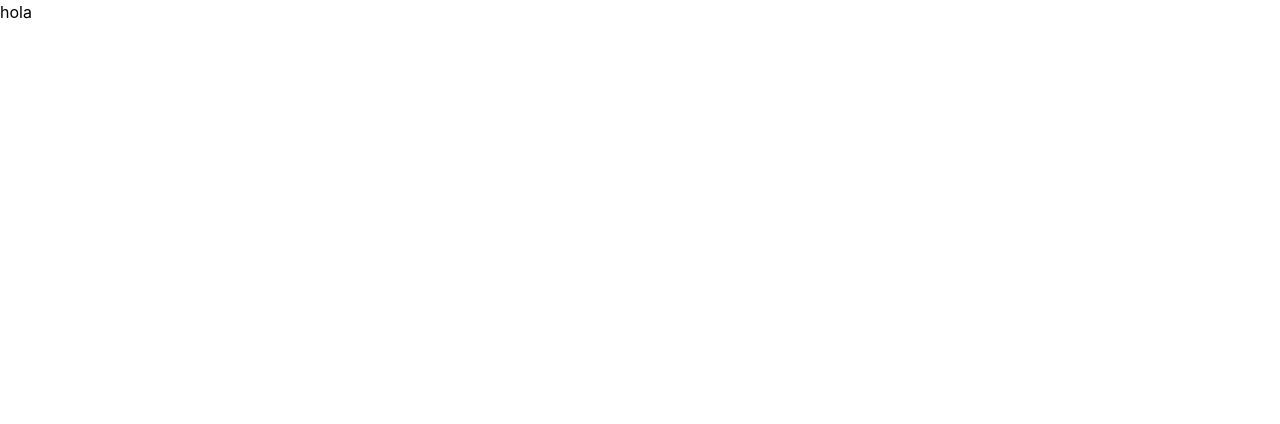
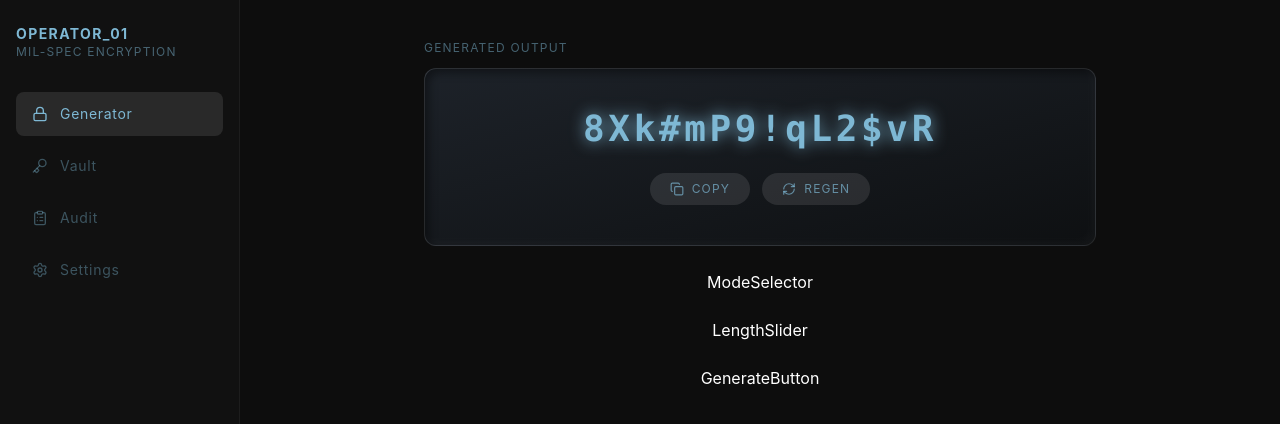
Before and after one commit to Jegdjegd/PassGen, a React (Vite) app: page / in a window 1280 px wide. Shown: the top 424 px of the page. Built offline with nearby package versions, Linux system fonts and the light colour scheme.

Commit message:
feat:componentes OutputDisplay completado con estilos

```diff
--- a/package.json
+++ b/package.json
@@ -10,6 +10,7 @@
     "preview": "vite preview"
   },
   "dependencies": {
+    "lucide-react": "^1.7.0",
     "react": "^19.2.4",
     "react-dom": "^19.2.4"
   },
--- a/src/App.jsx
+++ b/src/App.jsx
@@ -1,8 +1,21 @@
+import Sidebar from './components/Sidebar'
+import OutputDisplay from './components/OutputDisplay'
+import ModeSelector from './components/ModeSelector'
+import LengthSlider from './components/LengthSlider'
+import GenerateButton from './components/GenerateButton'
+
 function App() {
-  return(
-  <div>
-    <h1>hola</h1>
-  </div>
+  return (
+    <div className="flex min-h-screen bg-[#0d0d0d] text-white">
+      <Sidebar />
+      <main className="flex flex-col items-center flex-1 px-6 py-10 gap-6">
+        <OutputDisplay />
+        <ModeSelector />
+        <LengthSlider />
+        <GenerateButton />
+      </main>
+    </div>
   )
 }
+
 export default App
--- /dev/null
+++ b/src/components/GenerateButton.jsx
@@ -0,0 +1,5 @@
+function GenerateButton() {
+  return <div>GenerateButton</div>
+}
+
+export default GenerateButton
--- /dev/null
+++ b/src/components/LengthSlider.jsx
@@ -0,0 +1,5 @@
+function LengthSlider() {
+  return <div>LengthSlider</div>
+}
+
+export default LengthSlider
--- /dev/null
+++ b/src/components/ModeSelector.jsx
@@ -0,0 +1,5 @@
+function ModeSelector() {
+  return <div>ModeSelector</div>
+}
+
+export default ModeSelector
--- /dev/null
+++ b/src/components/OutputDisplay.jsx
@@ -0,0 +1,31 @@
+import { Copy, RefreshCw } from 'lucide-react'
+
+const ACCENT = '#7eb8d4'
+
+const btnClass = "flex items-center gap-2 px-5 py-2 rounded-full bg-white/10 text-[#7eb8d4]/70 text-xs tracking-widest hover:bg-white/20 cursor-pointer"
+
+function OutputDisplay() {
+  return (
+    <div className="w-full max-w-2xl">
+
+      <p className="text-[#7eb8d4]/50 text-xs tracking-widest mb-3">
+        GENERATED OUTPUT
+      </p>
+
+      <div className="w-full bg-linear-to-tl from-[#0e1012] to-[#1d2229] border border-white/10 rounded-xl px-8 py-10 flex flex-col items-center gap-6 shadow-[inset_4px_4px_8px_rgba(0,0,0,0.4),inset_-4px_-4px_8px_rgba(255,255,255,0.03)]">
+
+        <p className={`text-[${ACCENT}] text-4xl font-mono tracking-widest break-all text-center font-semibold drop-shadow-[0_0_8px_rgba(126,184,212,0.9)]`}>
+          8Xk#mP9!qL2$vR
+        </p>
+
+        <div className="flex gap-3">
+          <button className={btnClass}><Copy size={14} /> COPY</button>
+          <button className={btnClass}><RefreshCw size={14} /> REGEN</button>
+        </div>
+
+      </div>
+    </div>
+  )
+}
+
+export default OutputDisplay
--- /dev/null
+++ b/src/components/Sidebar.jsx
@@ -0,0 +1,31 @@
+import { Lock, Key, ClipboardList, Settings } from 'lucide-react'
+
+function Sidebar() {
+  return (
+    <aside className="hidden md:flex flex-col w-60 min-h-screen bg-[#111111] border-r border-white/5 px-4 py-6 gap-8">
+
+      <div>
+        <p className="text-[#7eb8d4] font-bold tracking-widest text-sm">OPERATOR_01</p>
+        <p className="text-[#7eb8d4]/50 text-xs tracking-widest">MIL-SPEC ENCRYPTION</p>
+      </div>
+
+      <nav className="flex flex-col gap-2">
+        <button className="flex items-center gap-3 px-4 py-3 rounded-lg bg-white/10 text-[#7eb8d4] text-sm tracking-wider">
+          <Lock size={16} /> Generator
+        </button>
+        <button className="flex items-center gap-3 px-4 py-3 rounded-lg text-[#7eb8d4]/40 text-sm tracking-wider hover:text-[#7eb8d4]/70">
+          <Key size={16} /> Vault
+        </button>
+        <button className="flex items-center gap-3 px-4 py-3 rounded-lg text-[#7eb8d4]/40 text-sm tracking-wider hover:text-[#7eb8d4]/70">
+          <ClipboardList size={16} /> Audit
+        </button>
+        <button className="flex items-center gap-3 px-4 py-3 rounded-lg text-[#7eb8d4]/40 text-sm tracking-wider hover:text-[#7eb8d4]/70">
+          <Settings size={16} /> Settings
+        </button>
+      </nav>
+
+    </aside>
+  )
+}
+
+export default Sidebar
```
Also changed, not shown: 1 other file (tests, documents, lock files or other folders).
